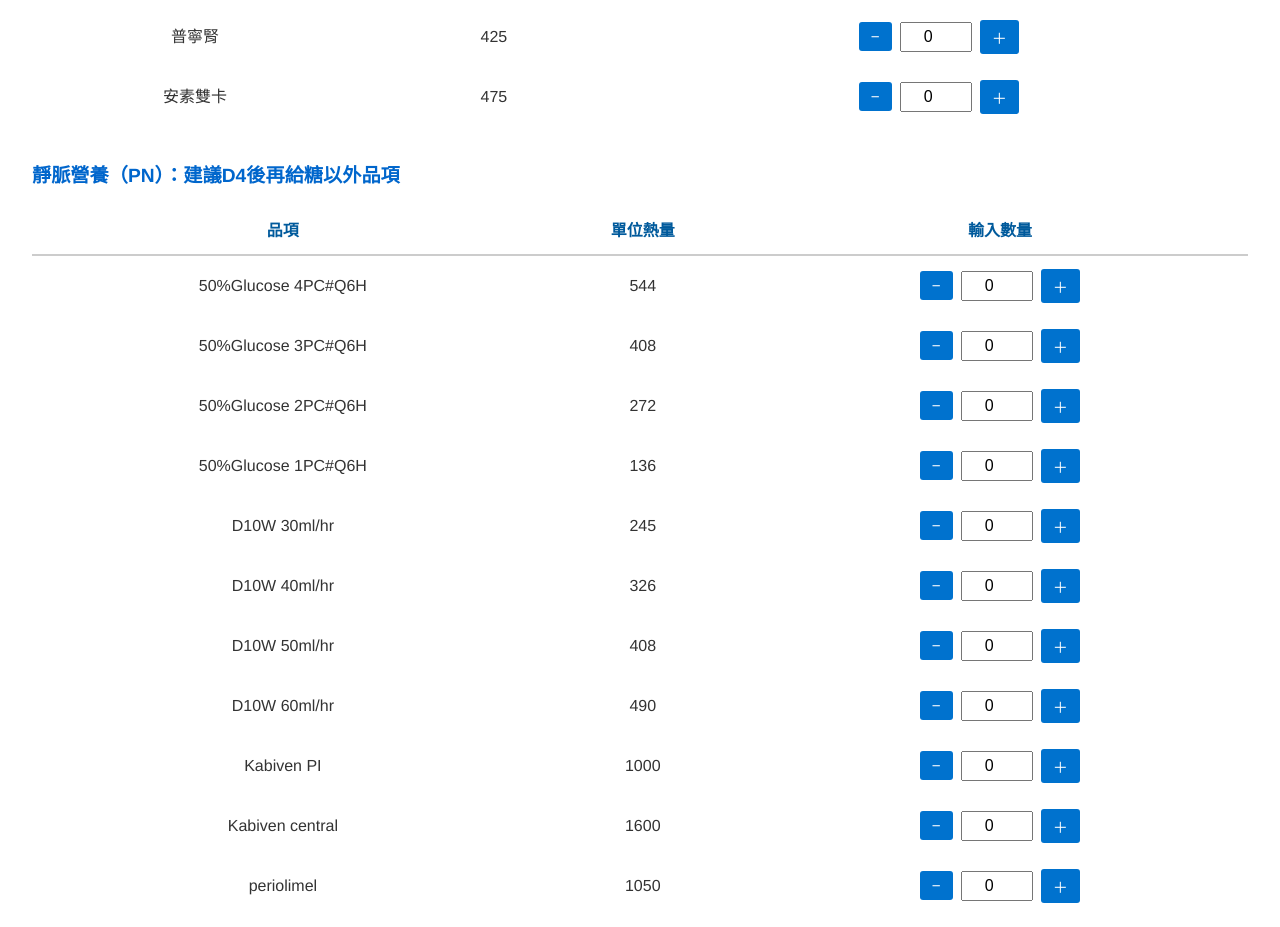
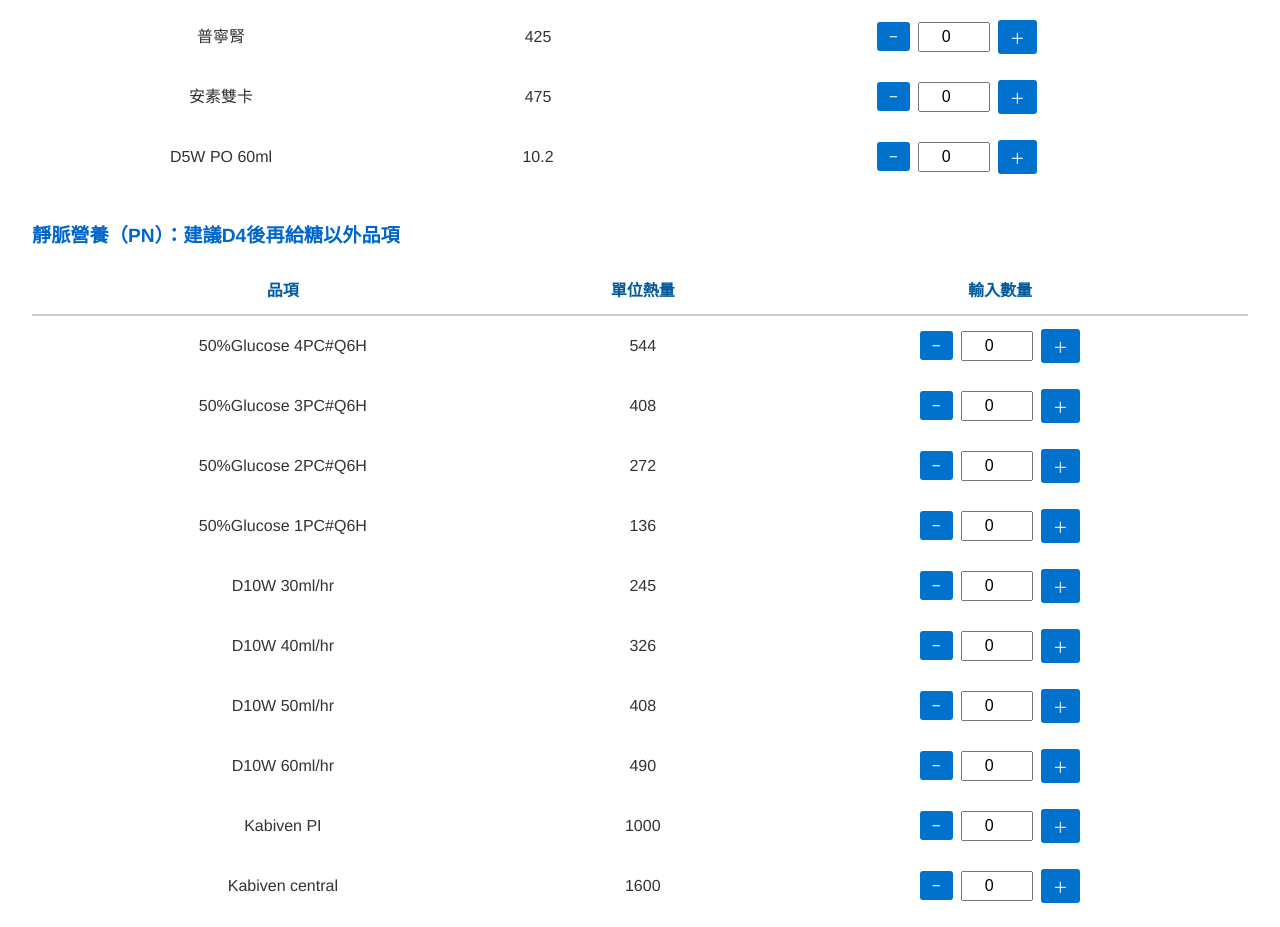
Before and after one commit to Carol86348/rfs-decision-tool, a plain HTML site: page index.html in a window 1280 px wide. Shown: the part 1909-2836 px from the top of the page. Drawn offline with Linux system fonts and the light colour scheme.

Commit message:
Update index.html

```diff
--- a/index.html
+++ b/index.html
@@ -292,6 +292,11 @@ function updateWarningMessage(riskLevel) {
 <td>475</td>
 <td><div class="input-group"><button onclick="adjustInput('EN_13', -0.5)">−</button><input id="EN_13_input" min="0" onchange="calcInputNutrition()" step="0.5" style="width:60px;" type="number" value="0"/><button onclick="adjustInput('EN_13', 0.5)">＋</button></div></td>
 </tr>
+<tr>
+<td>D5W PO 60ml</td>
+<td>10.2</td>
+<td><div class="input-group"><button onclick="adjustInput('EN_14', -0.5)">−</button><input id="EN_14_input" min="0" onchange="calcInputNutrition()" step="0.5" style="width:60px;" type="number" value="0"/><button onclick="adjustInput('EN_14', 0.5)">＋</button></div></td>
+</tr>
 </tbody></table>
 <h3>靜脈營養（PN）：建議D4後再給糖以外品項</h3>
 <table><thead><tr><th>品項</th><th>單位熱量</th><th>輸入數量</th></tr></thead><tbody>
@@ -388,7 +393,7 @@ function updateWarningMessage(riskLevel) {
 </tbody></table>
 </div>
 <script>
-const kcalMap = {'EN': {'EN_0': 300, 'EN_1': 250, 'EN_2': 250, 'EN_3': 250, 'EN_4': 250, 'EN_5': 250, 'EN_6': 350, 'EN_7': 250, 'EN_8': 250, 'EN_9': 250, 'EN_10': 250, 'EN_11': 250, 'EN_12': 425, 'EN_13': 475}, 'PN': {'PN_0': 544, 'PN_1': 408, 'PN_2': 272, 'PN_3': 136, 'PN_4': 245, 'PN_5': 326, 'PN_6': 408, 'PN_7': 490, 'PN_8': 1000, 'PN_9': 1600, 'PN_10': 1050, 'PN_11': 50, 'PN_12': 100, 'PN_13': 70, 'PN_14': 142, 'PN_15': 300, 'PN_16': 200, 'PN_17': 500}}
+const kcalMap = {'EN': {'EN_0': 300, 'EN_1': 250, 'EN_2': 250, 'EN_3': 250, 'EN_4': 250, 'EN_5': 250, 'EN_6': 350, 'EN_7': 250, 'EN_8': 250, 'EN_9': 250, 'EN_10': 250, 'EN_11': 250, 'EN_12': 425, 'EN_13': 475, 'EN_14': 10.2}, 'PN': {'PN_0': 544, 'PN_1': 408, 'PN_2': 272, 'PN_3': 136, 'PN_4': 245, 'PN_5': 326, 'PN_6': 408, 'PN_7': 490, 'PN_8': 1000, 'PN_9': 1600, 'PN_10': 1050, 'PN_11': 50, 'PN_12': 100, 'PN_13': 70, 'PN_14': 142, 'PN_15': 300, 'PN_16': 200, 'PN_17': 500}}
 
 function adjustInput(id, delta) {
     const input = document.getElementById(id + "_input");
```
